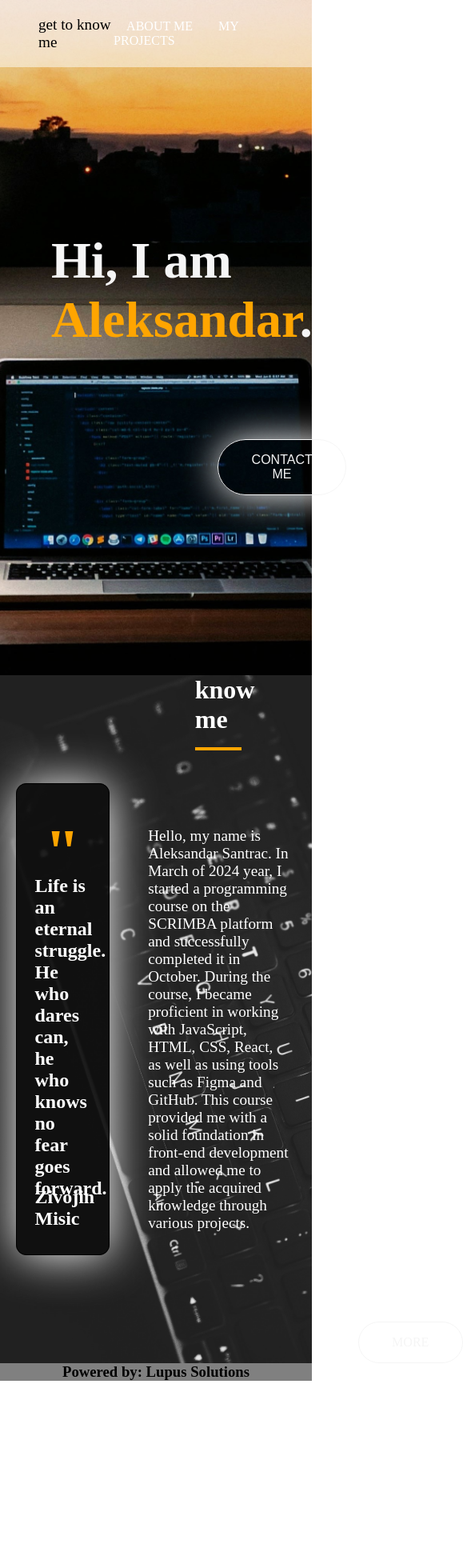
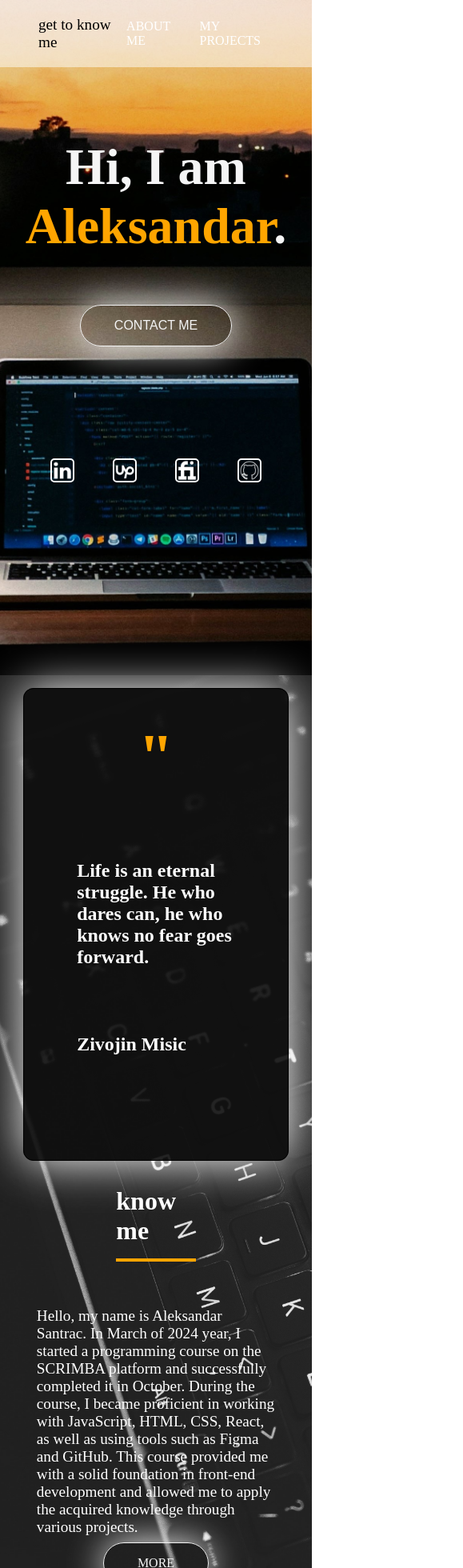
Before and after one commit to Lupus93v/lupus-solutions-landing-page, a React (Create React App) app: page / in a window 390 px wide. Shown: the top 1960 px of the page at 80% size, 579 px wide, since content can reach past the window. Before the commit the page ends 1726 px from the top, so only its background shows below. Built offline with nearby package versions, Linux system fonts and the light colour scheme.

Commit message:
responsive homePage

```diff
--- a/src/index.css
+++ b/src/index.css
@@ -350,3 +350,81 @@
     box-shadow: 1px 1px 47px grey;
     border: 1px solid orange;
 }
+
+/*-------------------------------------------------------------------------------------------------------*/
+
+@media screen and (max-width: 480px) {
+
+    .menubar {
+        display: flex;
+        justify-content: space-between;
+    }
+
+    .menubar2 {
+        display: flex;
+    }
+
+    .main {
+        max-width: 100vw;
+        display: flex;
+        flex-direction: column;
+        justify-content: center;
+        margin: auto;
+    }
+
+    .main-content h2 {
+        margin-left: auto;
+        text-align: center;
+        margin-top: 1em;
+    }
+
+    .main-content button {
+        display: flex;
+        margin-left: auto;
+        margin-top: 3.8em;
+        justify-self: center;
+    }
+
+    .socials {
+        display: flex;
+        flex-direction: row;
+        justify-content: center;
+        justify-content: space-between;
+        margin: auto;
+        margin-top: -5em;
+    }
+
+    .socials img {
+        display: flex;
+        justify-content: space-between;
+        margin: 1.5em;
+    }
+
+    .part2 {
+        display: flex;
+        flex-direction: column;
+    }
+
+    .text {
+        width: 85%;
+        margin-top: 1em;
+    }
+
+    .short-bio {
+        width: 85%;
+        margin-top: 2em;
+        margin-bottom: 3em;
+    }
+
+    .short-bio p {
+        margin-top: -2em;
+    }
+
+    .short-bio .bio {
+        display: flex;
+        margin-left: auto;
+        justify-self: center;
+        margin-top: 0.5em;
+    }
+
+}
```
